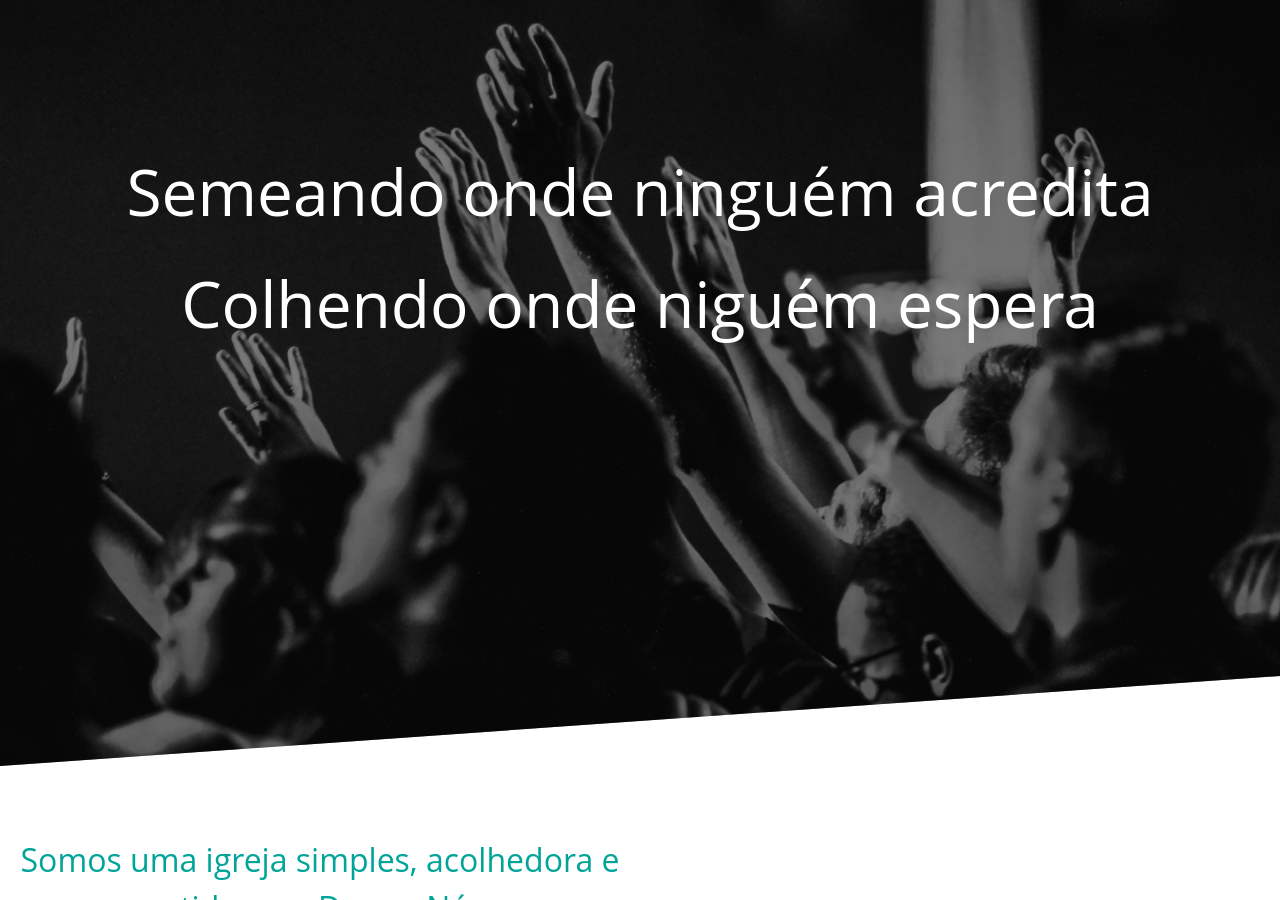
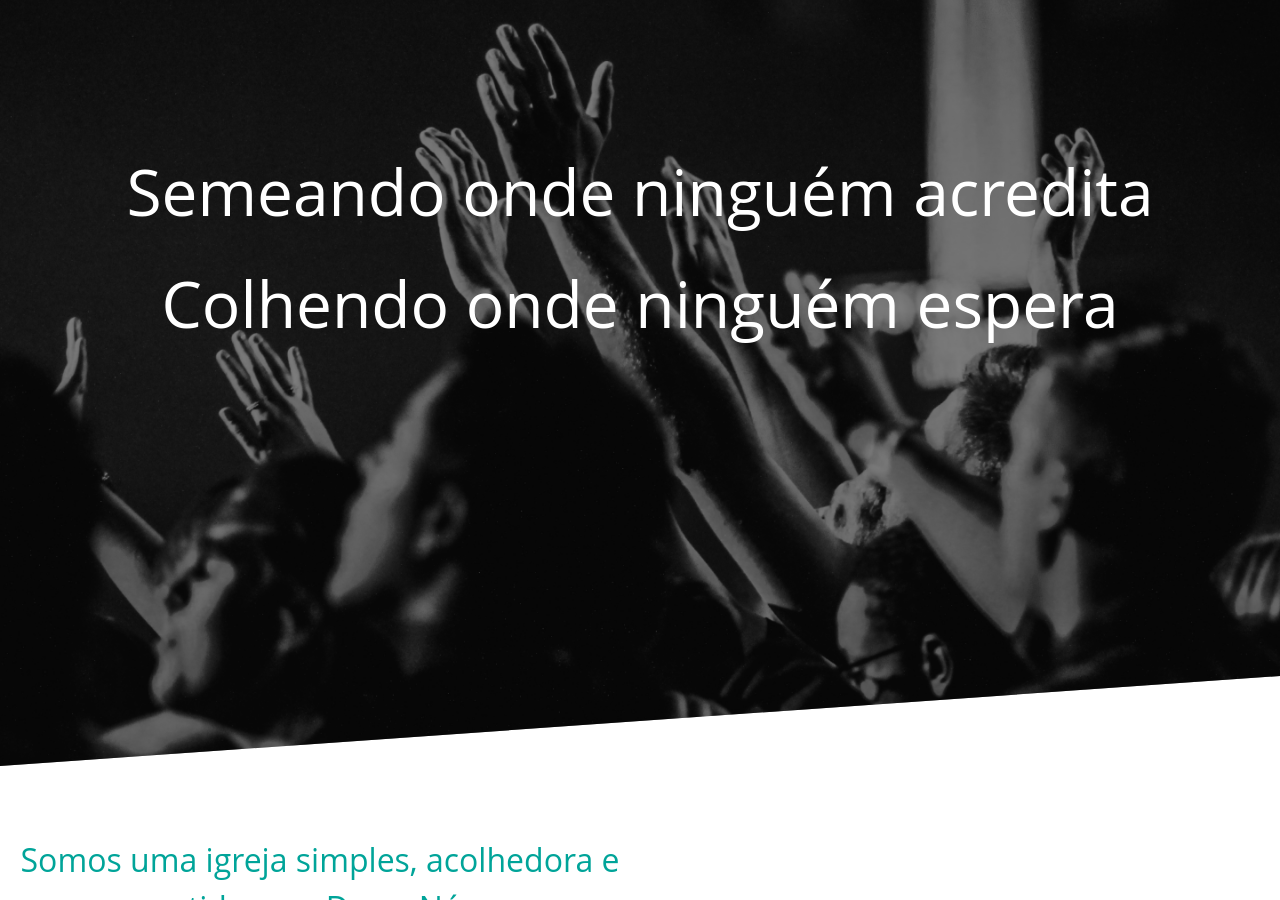
Before and after one commit to limabia/imc-site, a Jekyll site: the page built from index.html, in a window 1280 px wide and 900 px high, scrolled down 224 px. Built offline with Jekyll 4.4.1, drawn with Linux system fonts in a browser that asks for light colours; some of the changed text lies outside the part shown.

Commit message:
adc favicon

```diff
--- a/_layouts/default.html
+++ b/_layouts/default.html
@@ -6,6 +6,12 @@
     <meta name="viewport" content="width=device-width, initial-scale=1, shrink-to-fit=no">
     <!-- <link href="https://fonts.googleapis.com/css?family=Open+Sans:400,700&display=swap" rel="stylesheet"> -->
     <link rel="stylesheet" href="assets/plugins/bootstrap/css/bootstrap.css">
+
+    <link rel="shortcut icon" href="assets/img/ico/ico.png">
+    <link rel="apple-touch-icon-precomposed" sizes="144x144" href="assets/img/ico/ico-144.png">
+    <link rel="apple-touch-icon-precomposed" sizes="114x114" href="assets/img/ico/ico-144.png">
+    <link rel="apple-touch-icon-precomposed" sizes="72x72" href="assets/img/ico/ico.png">
+
 
     <link rel="stylesheet" href="assets/css/index.css"> <!-- TODO mudar para scss-->
     <title>IMC | Igreja Monte Carmelo</title>
--- a/index.html
+++ b/index.html
@@ -4,7 +4,7 @@
 <section id="inicio" class="banner">
     <h1>
         Semeando onde ninguém acredita<br>
-        Colhendo onde niguém espera
+        Colhendo onde ninguém espera
     </h1>
 
 </section>
```
Also changed, not shown: other parts of index.html (+3 -3 lines), assets/img/ico/ico-114.png (added), assets/img/ico/ico-144.png (added), assets/img/ico/ico-72.png (added), assets/img/ico/ico.png (added).
